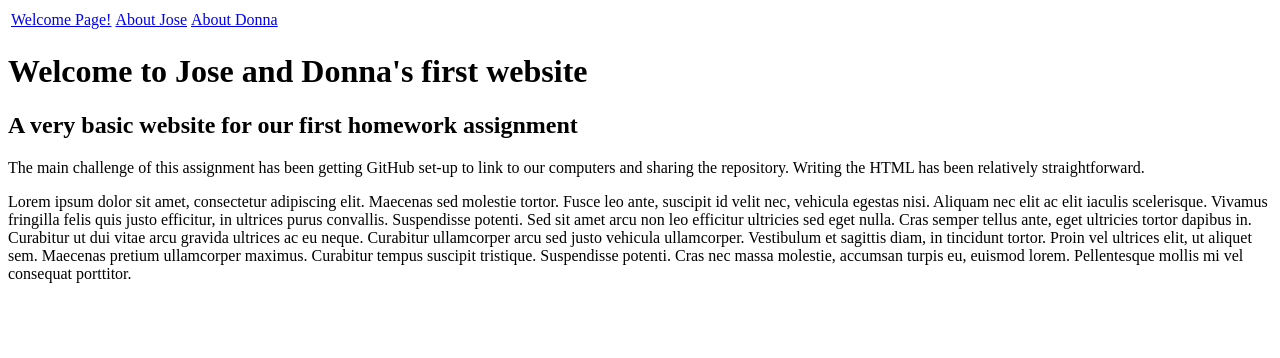
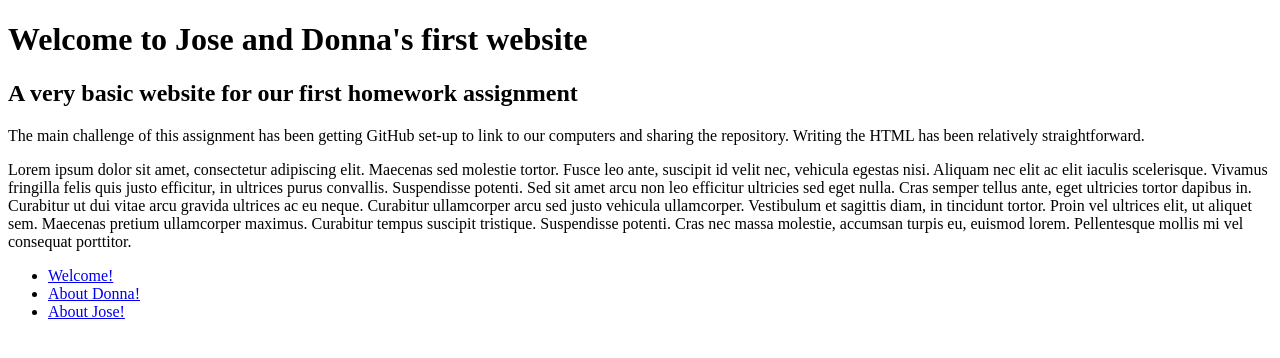
Before and after one commit to DonnaRocks/cpst342f17hw1, a plain HTML site: page index.html in a window 1280 px wide. Drawn offline with Linux system fonts and the light colour scheme.

Commit message:
Removed corrected files

```diff
--- a/index.html
+++ b/index.html
@@ -5,13 +5,6 @@
     <meta charset="UTF-8">
     <title>Welcome to our Page!</title>
 </head>
-<table>
-    <tr>
-      <td><a href="index.html">Welcome Page!</a></td>
-        <td><a href="jose.html">About Jose</a></td>
-        <td><a href="donna.html">About Donna</a></td>
-    </tr>
-</table>
 
 <body>
 <h1>Welcome to Jose and Donna's first website</h1>
@@ -29,5 +22,12 @@
     Curabitur tempus suscipit tristique. Suspendisse potenti. Cras nec massa molestie, accumsan turpis eu, euismod lorem.
     Pellentesque mollis mi vel consequat porttitor.
 </p>
+
+<ul>
+    <li><a href="index.html">Welcome!</a></li>
+    <li><a href="donna.html">About Donna!</a></li>
+    <li><a href="jose.html">About Jose!</a></li>
+</ul>
+
 </body>
 </html>
```
Also changed, not shown: donna.html (+5 -0 lines), jose.html (+5 -0 lines).
